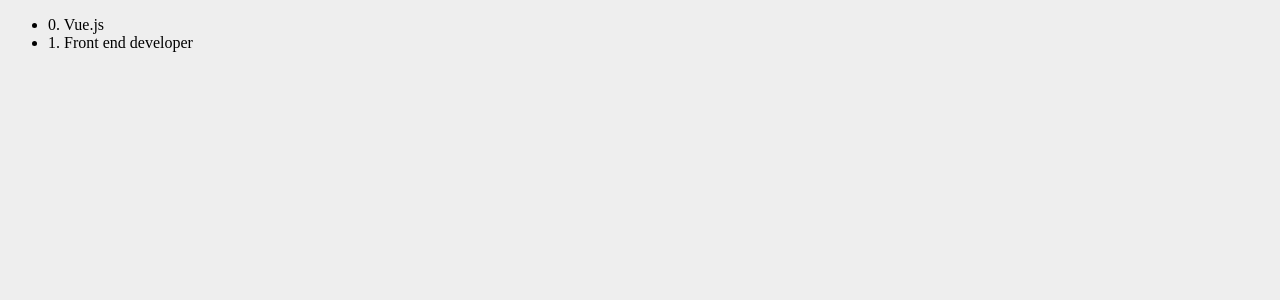
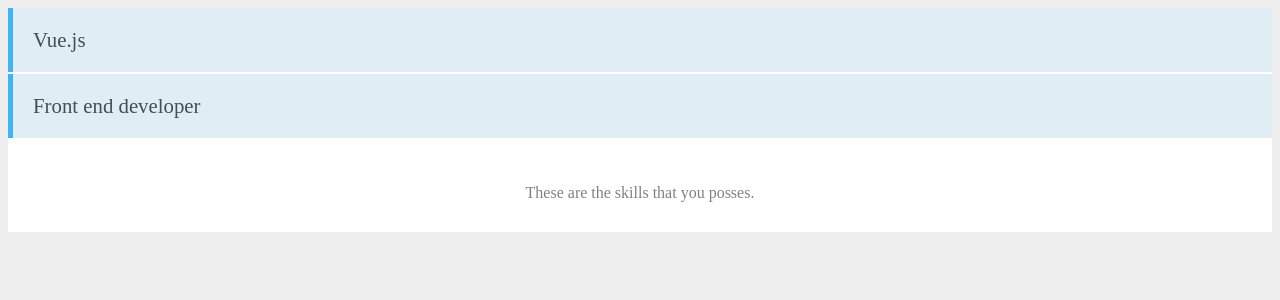
Before and after one commit to brandonfiebiger/daily_practice, a Vue app in the folder vuejs/vue-skills/: page / in a window 1280 px wide. Shown: the top 300 px of the page. Built offline with nearby package versions, Linux system fonts and the light colour scheme.

Commit message:
Add styling for Skills component and delete unessacary code.

```diff
--- a/vuejs/vue-skills/src/components/Skills.vue
+++ b/vuejs/vue-skills/src/components/Skills.vue
@@ -2,10 +2,10 @@
   <div class="hello">
     <div class="holder">
       <ul>
-        <li v-for="(data, index) in skills" :key='index'>{{ index }}. {{ data.skill }}</li>
+        <li v-for="(data, index) in skills" :key='index'>{{ data.skill }}</li>
       </ul>
 
-      <div v-bind:class="{ alert: !showAlert }"></div>
+      <p>These are the skills that you posses.</p>
     </div>
   </div>
 </template>
@@ -19,7 +19,9 @@
         {"skill": "Vue.js"},
         {"skill": "Front end developer"}
       ],
-      showAlert: true
+      bgColor: 'yellow',
+      bgWidth: '100%',
+      bgHeight: '30px'
     }
   }
 }
@@ -27,9 +29,32 @@
 
 <!-- Add "scoped" attribute to limit CSS to this component only -->
 <style scoped>
-  .alert {
-    background: yellow;
-    width: 100%;
-    height: 30px;
+  .holder {
+    background: #fff;
+  }
+
+  ul {
+    margin: 0;
+    padding: 0;
+    list-style-type: none;
+  }
+
+  ul li {
+    padding: 20px;
+    font-size: 1.3em;
+    background-color: #E0EDF4;
+    border-left: 5px solid #3EB3F6;
+    margin-bottom: 2px;
+    color: #3E5252;
+  }
+
+  p {
+    text-align:center;
+    padding: 30px 0;
+    color: gray;
+  }
+
+  .container {
+    box-shadow: 0px 0px 40px lightgray;
   }
 </style>
```
